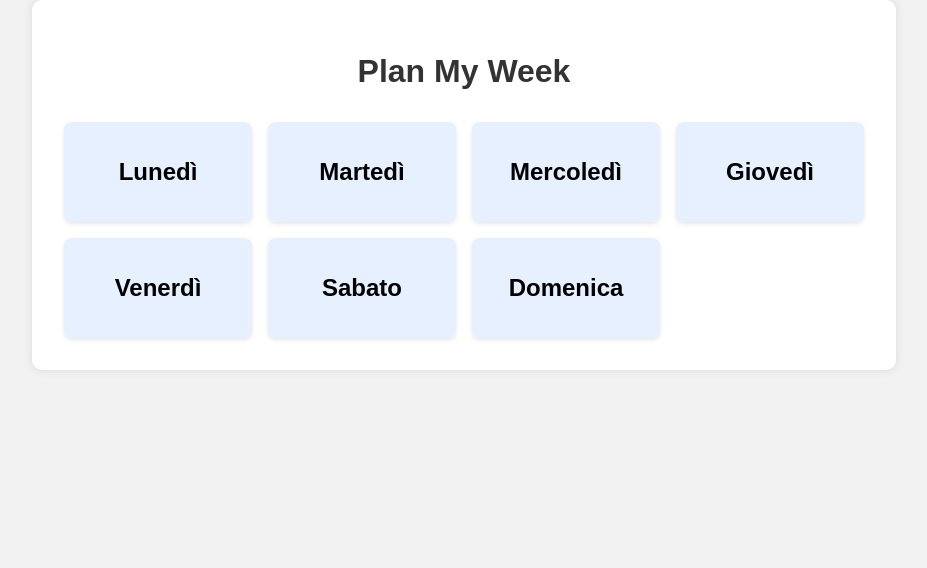
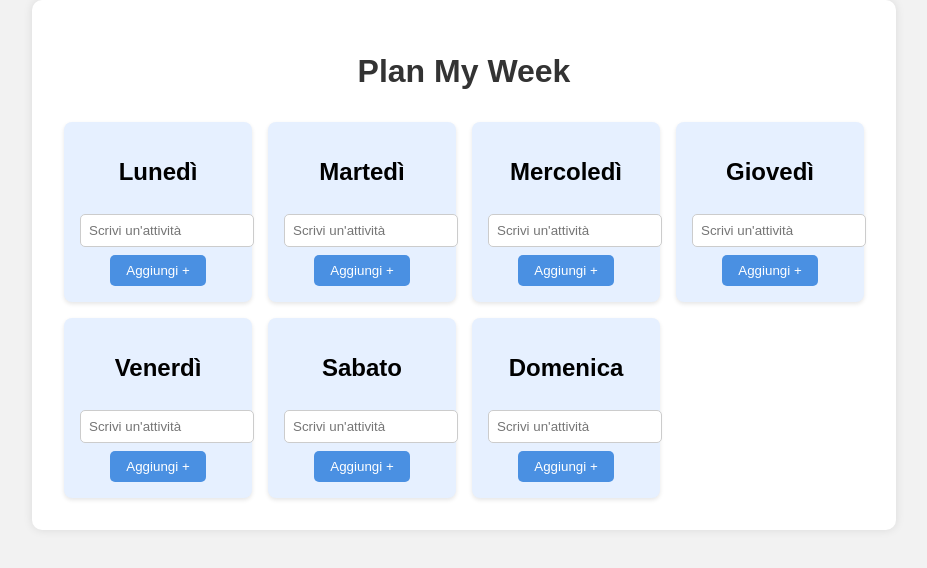
Before and after one commit to Tiziano001/PlanMyWeek, a React (Create React App) app: page / in a window 1280 px wide. Shown: the top 568 px of the page, without its empty margins (176-1103 px from the left). Built offline with nearby package versions, Linux system fonts and the light colour scheme.

Commit message:
Aggiungi le attività NO BACKEND

```diff
--- a/src/App.css
+++ b/src/App.css
@@ -38,3 +38,26 @@ p {
   box-shadow: 0 2px 4px rgba(0, 0, 0, 0.1);
   text-align: center;
 }
+
+
+.giorno input {
+  width: 100%;
+  padding: 0.5rem;
+  margin-top: 0.5rem;
+  margin-bottom: 0.5rem;
+  border: 1px solid #ccc;
+  border-radius: 5px;
+}
+
+.giorno button {
+  padding: 0.5rem 1rem;
+  background-color: #4a90e2;
+  color: white;
+  border: none;
+  border-radius: 5px;
+  cursor: pointer;
+}
+
+.giorno button:hover {
+  background-color: #357ac8;
+}
--- a/src/App.js
+++ b/src/App.js
@@ -1,4 +1,5 @@
 import './App.css';
+import { useState } from 'react';
 
 const giorniSettimana = [
   'Lunedì',
@@ -11,6 +12,23 @@ const giorniSettimana = [
 ];
 
 function App() {
+  const [attività, setAttività] = useState({});
+
+  const handleChange = (giorno, testo) => {
+    setAttività((prev) => ({
+      ...prev,
+      [giorno]: testo,
+    }));
+  };
+
+  const handleAdd = (giorno) => {
+    alert(`Hai aggiunto: "${attività[giorno]}" al giorno ${giorno}`);
+    setAttività((prev) => ({
+      ...prev,
+      [giorno]: '',
+    }));
+  };
+
   return (
     <div className="app-container">
       <h1>Plan My Week</h1>
@@ -18,7 +36,13 @@ function App() {
         {giorniSettimana.map((giorno) => (
           <div className="giorno" key={giorno}>
             <h2>{giorno}</h2>
-            {/* Qui andranno le attività */}
+            <input
+              type="text"
+              placeholder="Scrivi un'attività"
+              value={attività[giorno] || ''}
+              onChange={(e) => handleChange(giorno, e.target.value)}
+            />
+            <button onClick={() => handleAdd(giorno)}>Aggiungi +</button>
           </div>
         ))}
       </div>
```
